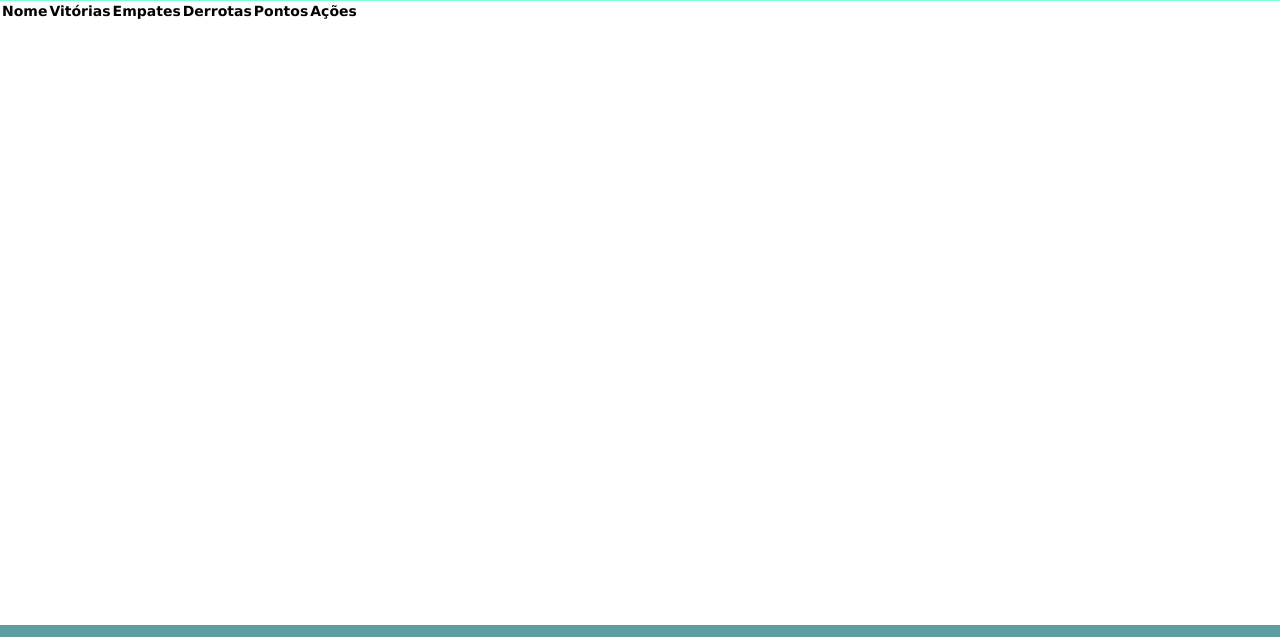
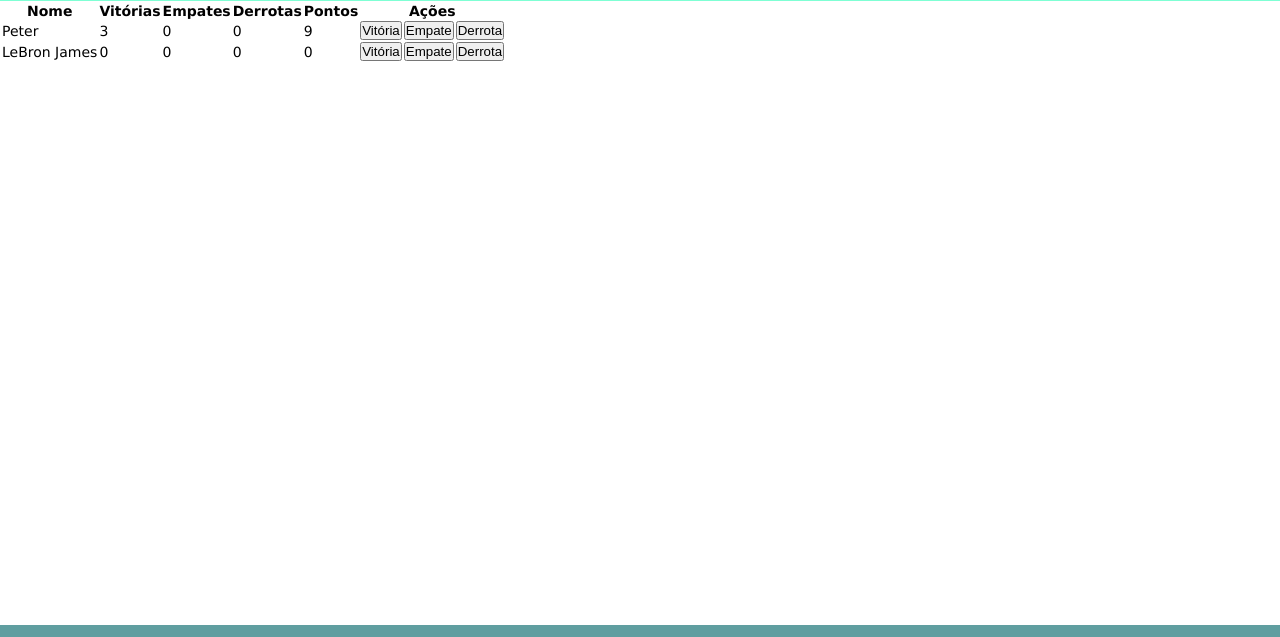
Before and after one commit to PeterTechDev/Ranking-de-interativo, a plain HTML site: page index.html in a window 1280 px wide. Shown: the part 79-716 px from the top of the page. Drawn offline with Linux system fonts and the light colour scheme.

Commit message:
added função parar preencher a tabela com o dados dos players

```diff
--- a/index.html
+++ b/index.html
@@ -31,9 +31,10 @@
                     <th>Pontos</th>
                     <th colspan=3>Ações</th>
                 </tr>
+
             </thead>
 
-            <tbody id="playersBoard">
+            <tbody id="board">
             </tbody>
         </table>
     </main>
--- a/script.js
+++ b/script.js
@@ -17,3 +17,22 @@ function calcScore(player){
     return score
 }
 peter.score = calcScore(peter)
+
+let players = [peter, lebron]
+
+function fillRankBoard (players){
+    let element = '';
+    for(index = 0; index < players.length; index++){
+        element += `<tr><td> ${players[index].nome}</td>`;
+        element += `<td> ${players[index].win}</td>`;
+        element += `<td> ${players[index].draw}</td>`;
+        element += `<td> ${players[index].defeat}</td>`;
+        element += `<td> ${players[index].score}</td>`;
+        element += `<td><button class="winBtn" onclick="addWin(${index})">Vitória</button></td>`
+        element += `<td><button class="winBtn" onclick="addWin(${index})">Empate</button></td>`
+        element += `<td><button class="winBtn" onclick="addWin(${index})">Derrota</button></td>`
+    }
+    document.getElementById('board').innerHTML = element
+}
+
+fillRankBoard(players)
```
